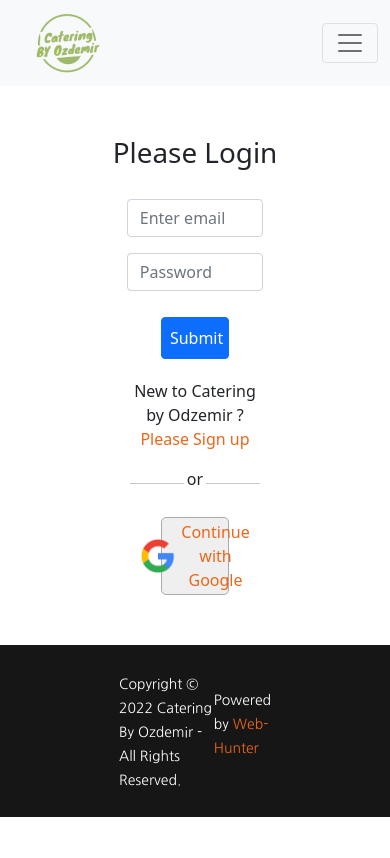
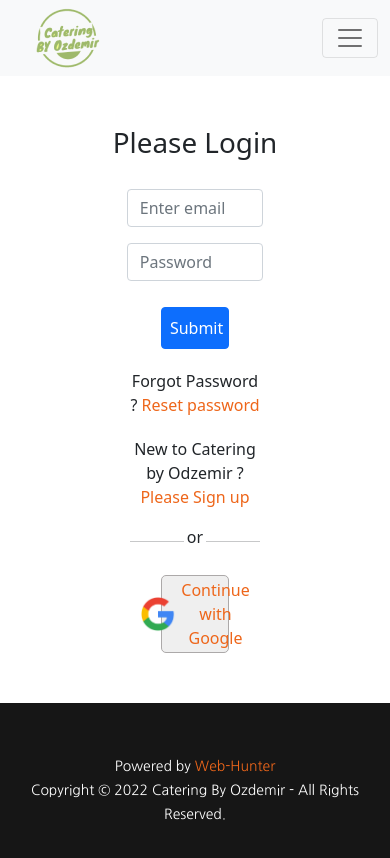
Before and after one commit to md-atiqurrahman/independent-service-provider, a React (Create React App) app: page /login in a window 390 px wide. Shown: the top 858 px of the page. Built offline with nearby package versions, Linux system fonts and the light colour scheme; no server answers.

Commit message:
add responsiveness

```diff
--- a/package.json
+++ b/package.json
@@ -14,6 +14,7 @@
     "react-firebase-hooks": "^5.0.3",
     "react-router-dom": "^6.3.0",
     "react-scripts": "5.0.1",
+    "react-toastify": "^8.2.0",
     "web-vitals": "^2.1.4"
   },
   "scripts": {
--- a/src/Pages/Home/Banner/Banner.css
+++ b/src/Pages/Home/Banner/Banner.css
@@ -8,7 +8,7 @@
     font-family: 'Nanum Gothic', sans-serif;
     color: white;
     text-align: center;
-    margin-top: 107px;
+    margin-top: 130px;
 }
 
 .banner-text h1 {
@@ -27,7 +27,7 @@
 }
 
 .banner button {
-    background-color:rgb(238, 102, 26);
+    background-color: rgb(238, 102, 26);
     border: none;
     color: white;
     padding: 15px 32px;
@@ -38,3 +38,26 @@
     font-weight: bolder;
     border-radius: 5px;
 }
+
+@media only screen and (max-width: 290px) {
+
+    .banner-text h1 {
+        font-weight: 400;
+        font-size: 42px;
+        line-height: 74.4px;
+        letter-spacing: normal;
+    }
+    .banner{
+        height: 800px;
+    }
+}
+
+@media only screen and (min-width:291px)and (max-width: 688px) {
+    .banner {
+        height: 700px;
+    }
+
+    .banner-text {
+        margin-top: 90px;
+    }
+}
--- a/src/Pages/Home/Service/Service.css
+++ b/src/Pages/Home/Service/Service.css
@@ -1,3 +1,6 @@
+.card{
+    width: 18rem;
+}
 .card img{
     height: 270px;
 }
@@ -15,3 +18,8 @@
     font-weight: bolder;
     border-radius: 5px;
 }
+@media only screen and (max-width: 290px) {
+    .card{
+        width: 16rem;
+    }
+}
--- a/src/Pages/Home/Service/Service.js
+++ b/src/Pages/Home/Service/Service.js
@@ -7,7 +7,7 @@
     const {name, image, price, description } = service;
     const navigate = useNavigate();
     return (
-        <Card className='card' style={{ width: '18rem' }}>
+        <Card className='card'>
             <Card.Img variant="top" src={image} />
             <Card.Body>
                 <Card.Title>{name}</Card.Title>
--- a/src/Pages/Home/Services/Services.css
+++ b/src/Pages/Home/Services/Services.css
@@ -33,3 +33,11 @@
         grid-gap: 20px;
     }
 }
+@media only screen and (min-width: 689px) and (max-width: 992px) {
+    .service-container{
+        display: grid;
+        grid-template-columns: repeat(2,1fr);
+        grid-column-gap: 20px;
+        grid-row-gap: 50px;
+    }
+}
--- a/src/Pages/Login/Login/Login.css
+++ b/src/Pages/Login/Login/Login.css
@@ -23,6 +23,7 @@
 .signup-link{
     color: #ee661a;
     text-decoration: none;
+    cursor: pointer;
 }
 .hr-line{
     display: flex;
--- a/src/Pages/Login/Login/Login.js
+++ b/src/Pages/Login/Login/Login.js
@@ -1,24 +1,28 @@
-import React, { useRef } from 'react';
-import { Button, Form } from 'react-bootstrap';
-import { useSignInWithEmailAndPassword, useSignInWithGoogle } from 'react-firebase-hooks/auth';
+import React, { useRef, useState } from 'react';
+import { Button, Form, Toast } from 'react-bootstrap';
+import { useSendPasswordResetEmail, useSignInWithEmailAndPassword, useSignInWithGoogle } from 'react-firebase-hooks/auth';
 import { Link, useLocation, useNavigate } from 'react-router-dom';
 import auth from '../../../firebase.init';
 import './Login.css';
 import google from '../../../images/Social/google.png';
+import { toast } from 'react-toastify';
+import 'react-toastify/dist/ReactToastify.css';
 
+toast.configure()
 
 const Login = () => {
+    const [defaultError, setDefaultError] = useState('');
     const emailRef = useRef('');
     const passwordRef = useRef('');
     const navigate = useNavigate('');
     let location = useLocation();
+
 
     let from = location.state?.from?.pathname || "/";
 
     const [
         signInWithEmailAndPassword,
         user,
-        loading,
         error,
     ] = useSignInWithEmailAndPassword(auth);
 
@@ -26,12 +30,11 @@
         [
             signInWithGoogle,
             googleUser,
-            googleLoading,
-            googleError
         ] = useSignInWithGoogle(auth);
 
-    if (user || googleUser)
-     {
+    const [sendPasswordResetEmail] = useSendPasswordResetEmail(auth);
+
+    if (user || googleUser) {
         navigate(from, { replace: true });
     }
 
@@ -43,6 +46,19 @@
         const password = passwordRef.current.value;
 
         signInWithEmailAndPassword(email, password);
+
+    }
+
+    const handleResetPassword = async (event) => {
+        const email = emailRef.current.value;
+        if (!email) {
+            setDefaultError('Please enter your email first...')
+            return;
+        }
+        await sendPasswordResetEmail(email);
+        toast.success('Please check your email and reset password')
+        setDefaultError('')
+
     }
 
     return (
@@ -57,9 +73,13 @@
                     <Form.Control ref={passwordRef} type="password" placeholder="Password" required />
                 </Form.Group>
                 <p style={{ color: 'red' }}>{error?.message}</p>
+                <p style={{ color: 'red' }}>{defaultError}</p>
                 <Button className='submit-btn' variant="primary" type="submit">
                     Submit
                 </Button>
+                <p className='signup-text'>Forgot Password ?
+                    <a onClick={handleResetPassword} className='signup-link'> Reset password</a>
+                </p>
                 <p className='signup-text'>New to Catering by Odzemir ?
                     <Link className='signup-link' to='/signup'> Please Sign up</Link>
                 </p>
@@ -68,8 +88,8 @@
                     <p>or</p>
                     <hr />
                 </div>
-                <button className='google-btn' onClick={() =>  signInWithGoogle()}>
-                    <img style={{ marginRight: '5px',width: '36px',height: '36px'}} src={google} alt="" />
+                <button className='google-btn' onClick={() => signInWithGoogle()}>
+                    <img style={{ marginRight: '5px', width: '36px', height: '36px' }} src={google} alt="" />
                     Continue with Google</button>
             </Form>
         </div>
--- a/src/Pages/Login/Signup/Signup.js
+++ b/src/Pages/Login/Signup/Signup.js
@@ -1,6 +1,6 @@
 import React, { useRef, useState } from 'react';
 import { Button, Form } from 'react-bootstrap';
-import { useCreateUserWithEmailAndPassword } from 'react-firebase-hooks/auth';
+import { useCreateUserWithEmailAndPassword, useSendEmailVerification } from 'react-firebase-hooks/auth';
 import { Link, useNavigate } from 'react-router-dom';
 import auth from '../../../firebase.init';
 
@@ -16,16 +16,17 @@
     const [
         createUserWithEmailAndPassword,
         user,
-        loading,
         error,
     ] = useCreateUserWithEmailAndPassword(auth);
+
+    const [sendEmailVerification] = useSendEmailVerification(auth);
 
 
     if (user) {
         navigate('/home');
     }
 
-    const handleOnSubmit = event => {
+    const handleOnSubmit = async(event) => {
         event.preventDefault();
 
         const email = emailRef.current.value;
@@ -37,7 +38,10 @@
             return;
         }
         else {
-            createUserWithEmailAndPassword(email, password);
+            await createUserWithEmailAndPassword(email, password);
+            await sendEmailVerification();
+            alert('Sent email');
+
             setDefaultError('')
         }
     }
@@ -50,7 +54,7 @@
                 </Form.Group>
 
                 <Form.Group className="mb-3" controlId="formBasicPassword">
-                    <Form.Control ref={passwordRef} type="Enter password" placeholder="Password" required />
+                    <Form.Control ref={passwordRef} type="password" placeholder="Enter Password" required />
                 </Form.Group>
                 <Form.Group className="mb-3" controlId="formBasicPassword">
                     <Form.Control ref={confirmPasswordRef} type="password" placeholder="Confirm Password" required />
@@ -58,7 +62,7 @@
                 <Form.Group className="mb-3" controlId="formBasicCheckbox">
                     <Form.Check onClick={() => setAgree(!agree)} type="checkbox" label="I agree to the terms and conditions above" />
                 </Form.Group>
-                <p>{error?.message}</p>
+                <p style={{ color: 'red' }}>{error?.message}</p>
                 <p style={{ color: 'red' }}>{defaultError}</p>
                 <Button
                     className='submit-btn'
--- a/src/Pages/Shared/Footer/Footer.css
+++ b/src/Pages/Shared/Footer/Footer.css
@@ -1,21 +1,60 @@
-footer{
+footer {
     background-color: #161616;
     height: 172px;
     display: flex;
     justify-content: space-between;
     align-items: center;
 }
-.copyright-text p{
+
+.copyright-text p {
     margin-bottom: 0;
     font-family: 'Nanum Gothic', sans-serif;
     color: white;
     margin-left: 119px;
 }
-.web-maker p{
+
+.web-maker p {
     font-family: 'Nanum Gothic', sans-serif;
     color: white;
     margin-right: 119px;
 }
-.web-maker p .company-name{
-    color:#ee661a;
+
+.web-maker p .company-name {
+    color: #ee661a;
 }
+
+@media only screen and (max-width: 688px) {
+    footer {
+        display: flex;
+        flex-direction: column-reverse;
+        justify-content: center;
+        align-items: center;
+    }
+
+    .web-maker p {
+        margin: 0 auto;
+    }
+
+    .copyright-text p {
+        margin: 0 auto;
+        text-align: center;
+    }
+}
+
+@media only screen and (min-width: 689px) and (max-width: 992px) {
+    footer {
+        display: flex;
+        flex-direction: column-reverse;
+        justify-content: center;
+        align-items: center;
+    }
+
+    .web-maker p {
+        margin: 0 auto;
+    }
+
+    .copyright-text p {
+        margin: 0 auto;
+        text-align: center;
+    }
+}
--- a/src/Pages/Shared/Header/Header.css
+++ b/src/Pages/Shared/Header/Header.css
@@ -1,19 +1,6 @@
 .nav-text-container {
     display: flex;
 }
-
-.logo-container {
-    display: flex;
-    align-items: center;
-}
-
-.logo-container h3 {
-    color: black;
-    font-family: 'Nanum Gothic', sans-serif;
-    font-size: 30px;
-    font-weight: 400;
-}
-
 .link-names a {
     color: black;
     font-family: 'Nanum Gothic', sans-serif;
@@ -21,24 +8,3 @@
     font-size: 18px;
     margin-left: 10px;
 }
-
-@media only screen and (max-width: 290px) {
-    .logo-container {
-        display: block;
-        width: 100%;
-        text-align: center;
-    }
-    .logo-container h3{
-        font-size: 20px;
-    }
-}
-@media only screen and (min-width:291px)and (max-width: 688px) {
-    .logo-container {
-        display: block;
-        text-align: center;
-        margin: 0 auto;
-    }
-    .logo-container h3{
-        font-size: 20px;
-    }
-}
--- a/src/Pages/Shared/Header/Header.js
+++ b/src/Pages/Shared/Header/Header.js
@@ -21,7 +21,7 @@
         <Navbar bg="light" expand="lg" sticky='top'>
             <Container className='nav-text-container' >
                 <div>
-                    <Navbar.Brand href="#home" className='logo-container'>
+                    <Navbar.Brand href="#home">
                      <img src={logo} alt="" />
                     </Navbar.Brand>
                 </div>
```
Also changed, not shown: 1 other file (tests, documents, lock files or other folders).
